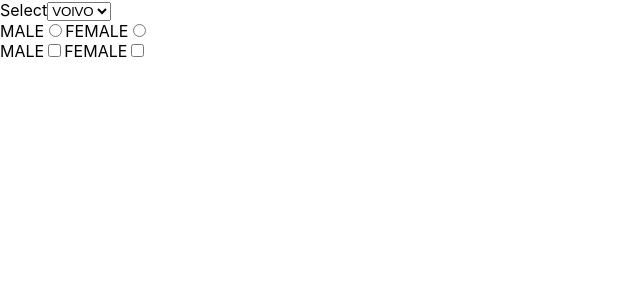
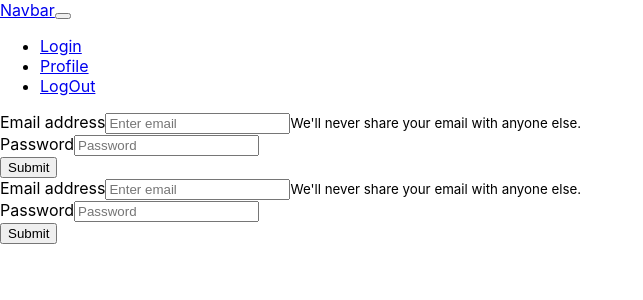
Before and after one commit to JStar17/Reacct, a React (Create React App) app: page /Login in a window 1280 px wide. Shown: the top 300 px of the page, without its empty margins (0-643 px from the left). Built offline with nearby package versions, Linux system fonts and the light colour scheme; the HTML template or start-up script is replaced by a standard one.

Commit message:
login form

```diff
--- a/package.json
+++ b/package.json
@@ -12,6 +12,7 @@
     "react": "^17.0.2",
     "react-bootstrap": "^2.1.2",
     "react-dom": "^17.0.2",
+    "react-router-dom": "^6.2.2",
     "react-scripts": "5.0.0",
     "router": "^1.3.6",
     "web-vitals": "^2.1.4"
--- a/src/App.js
+++ b/src/App.js
@@ -1,7 +1,8 @@
 import logo from './logo.svg';
 import './App.css';
 import axios from 'axios';
-
+import {Routes, Route } from 'react-router-dom';
+import { Nav } from './pages/Nav';
 // // import { EmployeeRegistration } from './components/EmployeeRegistration';
 // import {UserAPI} from './components/UserAPI'
 // import{UserDetailApi} from './components/UserDetailApi'
@@ -15,12 +16,15 @@ import axios from 'axios';
 // import{ApiDemo3} from './components/ApiDemo3'
 // import{FileUpload} from './components/FileUpload'
 // import{FormDemo} from './components/FormDemo'
-import {SelectDemo} from './components/SelectDemo'
+// import {SelectDemo} from './components/SelectDemo'
+import {Login} from './components/Login'
+import { Profile } from './components/Profile';
 
 
 function App() {
   return (
  <div>
+ <Nav/>
    {/* <EmployeeRegistration/>
    {/* {<UserAPI/>}
    {<RoleApi/>}
@@ -34,11 +38,20 @@ function App() {
    {/* <ApiDemo3/> */}
    {/* <FileUpload/> */}
    {/* <FormDemo/> */}
-   <SelectDemo/>
-
- </div>
+   {/* <SelectDemo/> */}
+<Login/>
+<Profile/>
 
 
+
+
+<Routes>
+<Route path='/Login' element={<Login/>}/>
+<Route path='/Profile' element={<Profile/>}/>
+
+</Routes>
+
+  </div>
   );
 }
 
--- /dev/null
+++ b/src/components/Login.js
@@ -0,0 +1,42 @@
+import React, { useState } from 'react'
+
+export const Login = () => {
+
+
+const [email, setemail] = useState('')
+const [ password, setpassword] = useState('')
+
+const login =(e)=> {
+    e.preventDefault()
+    localStorage.setItem('email',email)
+    localStorage.setItem('password',password)
+}
+
+const emailChangeHandler = (e)=>{
+    setemail(e.target.value)
+}
+const passwordChangeHandler = (e)=>{
+    setpassword(e.target.value)
+}
+
+
+  return (
+    <div><form onSubmit={login}>
+    <div class="form-group">
+      <label for="exampleInputEmail1">Email address</label>
+      <input type="email" class="form-control" id="exampleInputEmail1" aria-describedby="emailHelp" placeholder="Enter email"
+          onChange={(e)=>{emailChangeHandler(e)}}
+      />
+      <small id="emailHelp" class="form-text text-muted">We'll never share your email with anyone else.</small>
+    </div>
+    <div class="form-group">
+      <label for="exampleInputPassword1">Password</label>
+      <input type="password" class="form-control" id="exampleInputPassword1" placeholder="Password"
+          onChange={(e)=>{passwordChangeHandler(e)}}
+      />
+    </div>
+
+    <button type="submit" class="btn btn-primary">Submit</button>
+  </form></div>
+  )
+}
--- /dev/null
+++ b/src/components/Profile.js
@@ -0,0 +1,26 @@
+import React, { useEffect, useState } from 'react'
+
+export const Profile = () => {
+
+
+    const [email,setemail] =useState('')
+    const [password,setpassword] =useState('')
+
+
+    useEffect  (() =>{
+
+        setemail(localStorage.getItem('email'))
+        setpassword(localStorage.getItem('password'))
+        return () =>{
+
+        }
+    }
+  )
+
+return (
+    <div>
+{email}
+{password}
+    </div>
+  )
+}
--- a/src/components/SelectDemo.js
+++ b/src/components/SelectDemo.js
@@ -1,67 +1,83 @@
-
-import { useState } from "react"
+import { useState } from "react";
 
 export const SelectDemo = () => {
-    const [value,setvalue]= useState([]);
+  const [value, setvalue, setIsChecked, isChecked,checkedState] = useState([]);
   var options = [
     {
-        lable:"VOlVO",
-        value:"volovo"
+      lable: "VOlVO",
+      value: "volovo",
     },
     {
-
-        lable:"BMW",
-        value:"bmw"
+      lable: "BMW",
+      value: "bmw",
     },
     {
-        lable:"AUDI",
-        value:"audi"
+      lable: "AUDI",
+      value: "audi",
     },
-    ]
-    const selectChangeHandler = (e)=>{
-
+  ];
+  const selectChangeHandler = (e) => {
     var selectedOption = e.target.value;
-alert(selectedOption)
-
-
-    }
-    const genderChangeHandler =(e)=>{
-        alert(e.target.value)
-    }
-    const genderChangeHandler1 =(e)=>{
-    }
-
-
+    alert(selectedOption);
+  };
+  const genderChangeHandler = (e) => {
+    alert(e.target.value);
+  };
+  const handleOnChange = () => {
+    setIsChecked(!isChecked);
+  };
 
   return (
-
     <div>
       <form>
         <label>Select</label>
-        <select onChange={(e)=>{selectChangeHandler(e)}}>
-        {
+        <select
+          onChange={(e) => {
+            selectChangeHandler(e);
+          }}
+        >
+          {options.map((option) => {
+            return <option value={option.value}>{option.lable}</option>;
+          })}
+        </select>
+        <br />
+        <label>MALE</label>
+        <input
+          type="radio"
+          name="gender"
+          value="male"
+          onChange={(e) => {
+            genderChangeHandler(e);
+          }}
+        />
+        <label>FEMALE</label>
+        <input
+          type="radio"
+          name="gender"
+          value="female"
+          onChange={(e) => {
+            genderChangeHandler(e);
+          }}
+        />
+        <br />
+        <label>MALE</label>
+        <input
+          type="checkbox"
+          name="gender"
+          value="male"
+          checked={checkedState}
+          onChange={() => handleOnChange()}
+        />
+        <label>FEMALE</label>
+        <input
+          type="checkbox"
+          name="gender"
+          value="female"
+          checked={checkedState}
+          onChange={() => handleOnChange()}
 
-            options.map((option)=>{
-                return(<option value = {option.value}>{option.lable}</option>
-
-            )})
-        }
-
-
-        </select>
-        <br/>
-        <label>MALE</label>
-        <input type="radio" name = "gender" value="male" onChange ={(e)=>{genderChangeHandler(e)}}/>
-        <label>FEMALE</label>
-        <input type="radio" name = "gender" value="female" onChange ={(e)=>{genderChangeHandler(e)}}/>
-        <br/>
-        <label>MALE</label>
-        <input type="checkbox" name = "gender" value="male" onChange ={(e)=>{genderChangeHandler1(e)}}/>
-        <label>FEMALE</label>
-        <input type="checkbox" name = "gender" value="female" onChange ={(e)=>{genderChangeHandler1(e)}}/>
+        />
       </form>
-
-
     </div>
-  )
-}
+  );
+};
--- /dev/null
+++ b/src/pages/Nav.js
@@ -0,0 +1,26 @@
+import React from 'react'
+
+export const Nav = () => {
+  return (
+    <div><nav class="navbar navbar-expand-lg navbar-light bg-light">
+    <a class="navbar-brand" href="/#">Navbar</a>
+    <button class="navbar-toggler" type="button" data-toggle="collapse" data-target="#navbarNav" aria-controls="navbarNav" aria-expanded="false" aria-label="Toggle navigation">
+      <span class="navbar-toggler-icon"></span>
+    </button>
+    <div class="collapse navbar-collapse" id="navbarNav">
+      <ul class="navbar-nav">
+
+        <li class="nav-item">
+          <a class="nav-link " href="/#">Login</a>
+        </li>
+        <li class="nav-item">
+          <a class="nav-link " href="/#">Profile</a>
+        </li>
+        <li class="nav-item">
+          <a class="nav-link " href="/#">LogOut</a>
+        </li>
+      </ul>
+    </div>
+  </nav></div>
+  )
+}
```
Also changed, not shown: src/index.js (+11 -3 lines), 1 other file (tests, documents, lock files or other folders). Lines whose indentation alone changed are shown as unchanged.
